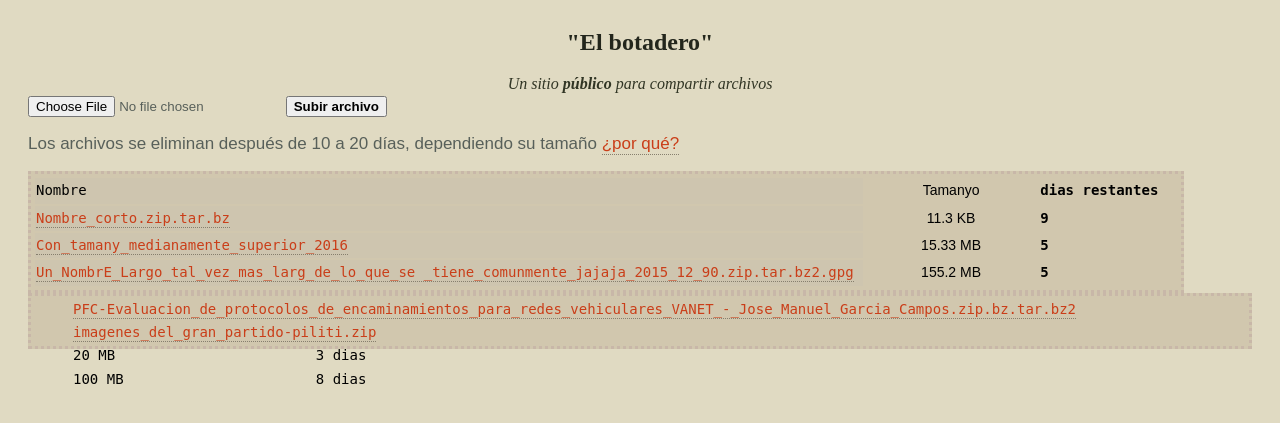
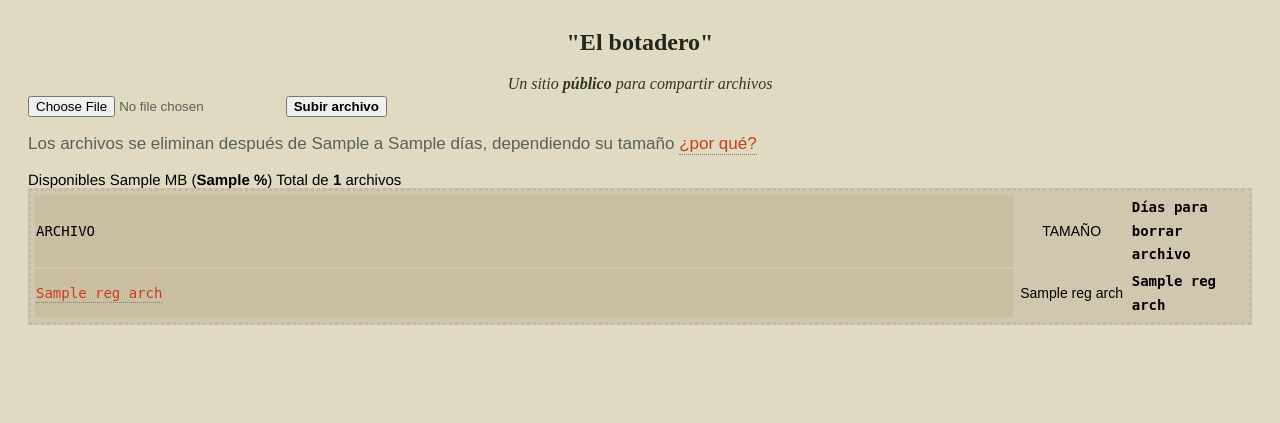
Before and after one commit to strymsg/almacenArchivos, a Flask app: template templates/index.html in a window 1280 px wide. Shown: the top 423 px of the page. Run offline with Flask 2, Linux system fonts and the light colour scheme; the template is opened without the code that fills it: most values are stand-ins (such as "Sample title", 1, 10 or a date in 2020); parts of the project's set-up code (start-up, migrations or seed data) failed here and were passed over.

Commit message:
Mejorando Apariencia usando jinja2

```diff
--- a/Estadisticas_Archivos.py
+++ b/Estadisticas_Archivos.py
@@ -110,7 +110,6 @@ class EstadisticaArchivos:
             Ea = pickle.load(Eaf)
             # copia el objeto guardado
             self.PilaArchivos = Ea.PilaArchivos
-            self.Parametros = Ea.Parametros
             self.AlmacenDisponible = Ea.AlmacenDisponible
             self.PorcentajeAlmacenDisponible = Ea.PorcentajeAlmacenDisponible
             self.NumArchivos = self.NumArchivos
@@ -119,6 +118,7 @@ class EstadisticaArchivos:
             print '[REG] - Loaded: Data from object file '\
                 , '        EstadisticaArchivos.pkl'
             self.Actualizar()
+            self.Parametros.Reload_configs()
             return True
         except:
             print '[REG] - Warning: Not found object file '\
--- a/datos_archivo.py
+++ b/datos_archivo.py
@@ -18,7 +18,6 @@ along with this program.  If not, see <http://www.gnu.org/licenses/>.
 
 '''
 import os, sys, datetime, hashlib
-
 
 class DatosDeArchivo:
     Nombre = ''
@@ -69,8 +68,8 @@ class DatosDeArchivo:
     #     self.NumDescargas = 0
     #     self.sha1sum = sha1sum
 
-    def dias_restantes(self):
-        return (datetime.datetime.now() - self.FechaYHoraDeSubida).days()
+    def edad(self):
+        return (datetime.datetime.now() - self.FechaYHoraDeSubida).days
 
 
 
--- a/parametros.txt
+++ b/parametros.txt
@@ -28,5 +28,5 @@ SIZE_MAX_TO_UPLOAD 10000000
 # al servidor (bytes), corresponde a los niveles 1 y 2 definidos
 # arriba.
 
-TIME_TO_DEL_1 10
-TIME_TO_DEL_2 10
+TIME_TO_DEL_1 12
+TIME_TO_DEL_2 18
--- a/static/base.css
+++ b/static/base.css
@@ -64,23 +64,24 @@ table.ls_archivos{
 }
 
 td.nombres{
-	width: 72%;
-	position: relative;
-	background-color: #CEC5AF;
+	width: 79%;
+	word-wrap: break-word;
+	background-color: #CABFA3;
 	font-style: inherit;
+	max-width: 77%;
 }
 
 td.tam{
-	width: 15%;
+	width: 9%;
 	font-size: 14px;
 	font-family: sans-serif;
 	text-align: center;
 }
 
 td.dias_restantes{
-	width: 12%;
+	width: 9%;
+	font-size: 14px;
 	font-weight: bold;
-	align-content: center;
 }
 
 a{
@@ -98,84 +99,3 @@ a:hover {
 	border-bottom-width: 2px;
 	border-bottom-style: dotted;
 }
-
-  .wrapper {
-	  margin-left: 12px;
-	  margin-right:12px;
-  }
-
-  .row,.col,
-  .row:after,.col:after,
-  .row:before,.col:before{
-	  -webkit-box-sizing:border-box;
-          -moz-box-sizing:border-box;
-          box-sizing:border-box}
-  /* clearfix */
-  .row{*zoom:1}
-  .row:before,
-  .row:after{
-	  display:table;
-	  content:"";
-	  line-height:0}
-  .row:after{clear:both}
-  .row{
-	  padding:0;
-	  margin:0;}
-  /* should probably put *zoom:1; here but for clarity it's separated*/
-  ul.row,
-  li.col{ list-style-type:none }
-  .col{float:left}
-  .col,
-  .fill{width:100%}
-
-  /* grid mq */
-  @media (min-width:30em){
-	  .col:not(.fill){width:50%}
-	  .col.third:nth-child(3),
-	  .col.fifth:nth-child(5),
-	  .col.fourth+div:nth-child(3).fill,
-	  .col.fifth+div:nth-child(3).fill{width:100%}
-	  .col+.fill{width:50%}
-  }
-  @media (min-width:50em){
-	  .col.half{width:50%}
-	  .col.half+.fill{width:50%}
-	  .col.third,
-	  .col.third:nth-child(3){width:33.333%}
-	  .col.third+.fill{width:66.666%}
-	  .col.fourth{width:25%}
-	  .col.fourth+.fill{width:75%}
-	  .col.fourth+div:nth-child(3).fill{width:50%;}
-	  .col.fifth,
-	  .col.fifth:nth-child(5){width:20%}
-	  .col.fifth+.fill{width:80%}
-	  .col.fifth+div:nth-child(3).fill{width:60%;}
-	  .col.fifth+div:nth-child(4).fill{width:40%;}
-  }
-  /* ie8 overrides - I'd suggest using conditionals with either ".ie-8 class or loading in a separate legacy stylesheet with conditionals */
-  @media (min-width:30em){
-	  .row>.col{width:50%}
-	  .row>.fill.col{width:100%}
-	  .row>.half.col+.fill,
-	  .row>.third.col+.fill,
-	  .row>.fourth.col+.fill,
-	  .row>.fifth.col+.fill,
-	  .row>.fifth.col+div+div+.fill{width:50%}
-	  .row>.fourth.col+div+.fill,
-	  .row>.fifth.col+div+.fill,
-	  .row>.third.col+div+div,
-	  .row>.fifth.col+div+div+div+div{width:100%}
-  }
-  @media (min-width:50em){
-	  .row>.third.col,
-	  .row>.third.col+div+div{width:33.333%}
-	  .row>.third.col+.fill{width:66.666%}
-	  .row>.fourth.col{width:25%}
-	  .row>.fourth.col+.fill{width:75%}
-	  .row>.fourth.col+div+.fill{width:50%}
-	  .row>.fifth.col+.fill{width:80%}
-	  .row>.fifth.col,
-	  .row>.fifth.col+div+div+div+div{width:20%}
-	  .row>.fifth.col+div+.fill{width:60%}
-	  .row>.fifth.col+div+div+.fill{width:40%}
-  }
--- a/templates/index.html
+++ b/templates/index.html
@@ -20,69 +20,34 @@
 		<form method="post" id="upload_file" action="upload_file" enctype="multipart/form-data">
 			<input type="file" name="file"/>
 			<input type="submit", class="btn", value="Subir archivo"/>
-				<p>Los archivos se eliminan después de 10 a 20 días, dependiendo su tamaño
+				<p>Los archivos se eliminan después de {{ borrar_1 }} a {{ borrar_2 }} días, dependiendo su tamaño
 					 <a href="info" >¿por qué? </a>
 				 </p>
 		</form>
 	</div>
 
 	<!-- Estadisticas generales -->
+	Disponibles {{ esp_disp }} MB (<b>{{ p_disp }} %</b>) Total de <b>{{ num_arch }}</b> archivos
 
 	<!-- Listado de Archivos -->
+	<table id="lista_archivos">
+		<tr>
+			<td class="nombres">ARCHIVO</td>
+			<td class="tam">TAMAÑO</td>
+			<td class="dias_restantes">Días para borrar archivo</td>
+		</tr>
+		{% for reg_arch in lista_archivos|reverse %}
+		<tr>
+			<td class="nombres"><a href="{{ reg_arch[0] }}/{{ reg_arch[1] }}">{{ reg_arch[1] }}</a>
+			<td class="tam"> {{ reg_arch[2] }} </td>
+			<!-- variar colores (dias<3= rojo-gris, 3<dias<7= gris, dias>7=verde-gris) -->
+			<td class="dias_restantes">{{ reg_arch[3] }}</td>
+		</tr>
+		{% endfor %}
 
-	<table id="lista_archivos">
-	<tr>
-		<td class="nombres">Nombre</td>
-		<td class="tam">Tamanyo</td>
-		<td class="dias_restantes">dias restantes</td>
-	</tr>
-	<tr>
-		<td class="nombres"><a>Nombre_corto.zip.tar.bz</a></td>
-		<td class="tam">11.3 KB</td>
-		<td class="dias_restantes">9</td>
-	</tr>
-	<tr>
-		<td class="nombres"><a>Con_tamany_medianamente_superior_2016</a></td>
-		<td class="tam">15.33 MB</td>
-		<td class="dias_restantes">5</td>
-	</tr>
-	<tr>
-		<td class="nombres"><a>Un_NombrE_Largo_tal_vez_mas_larg_de_lo_que_se _tiene_comunmente_jajaja_2015_12_90.zip.tar.bz2.gpg</a></td>
-		<td class="tam">155.2 MB</td>
-		<td class="dias_restantes">5</td>
-	</tr>
 	</table>
 
-		<div class="col fill">
-			<div class="row">
-				<div id="lista_archivos">
-					<dd>
-						<a>
-						PFC-Evaluacion_de_protocolos_de_encaminamientos_para_redes_vehiculares_VANET_-_Jose_Manuel_Garcia_Campos.zip.bz.tar.bz2
-						</a>
-					</dd>
-					<dd>
-						<a>
-						imagenes_del_gran_partido-piliti.zip
-						</a>
-					</dd>
-
-					<div class="col fifth">
-						<dd>20 MB	</dd>
-						<dd>100 MB	</dd>
-					</div>
-					<div class="col fifth">
-								<dd>3 dias</dd>
-								<dd>8 dias</dd>
-					</div>
-				</div>
-
-			</div>
-		</div>
-		<br><br /><br><br /><br><br /><br><br />
-
-
-	<!--  -->
+	<!-- Notas al pie -->
 
 	</body>
 
```
Also changed, not shown: botadero.py (+27 -84 lines), Docu/clase.png, README.md, 1 other file.
